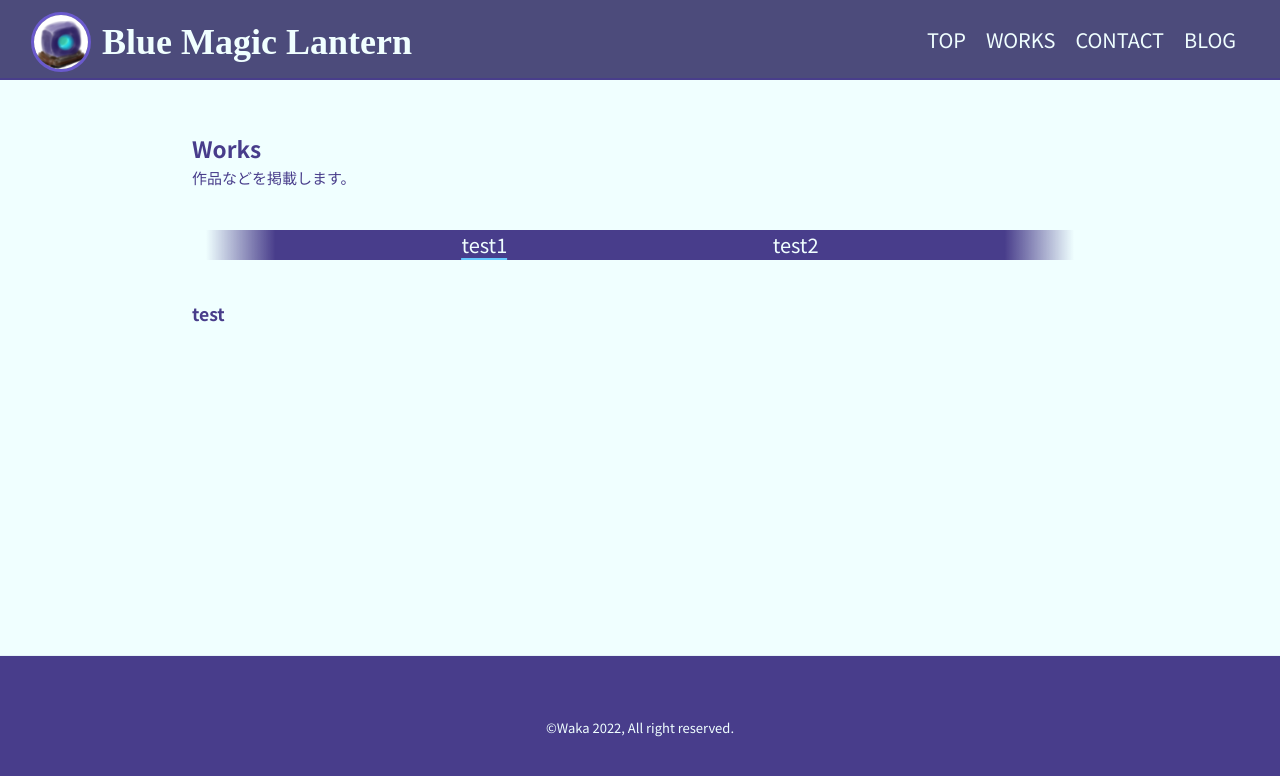
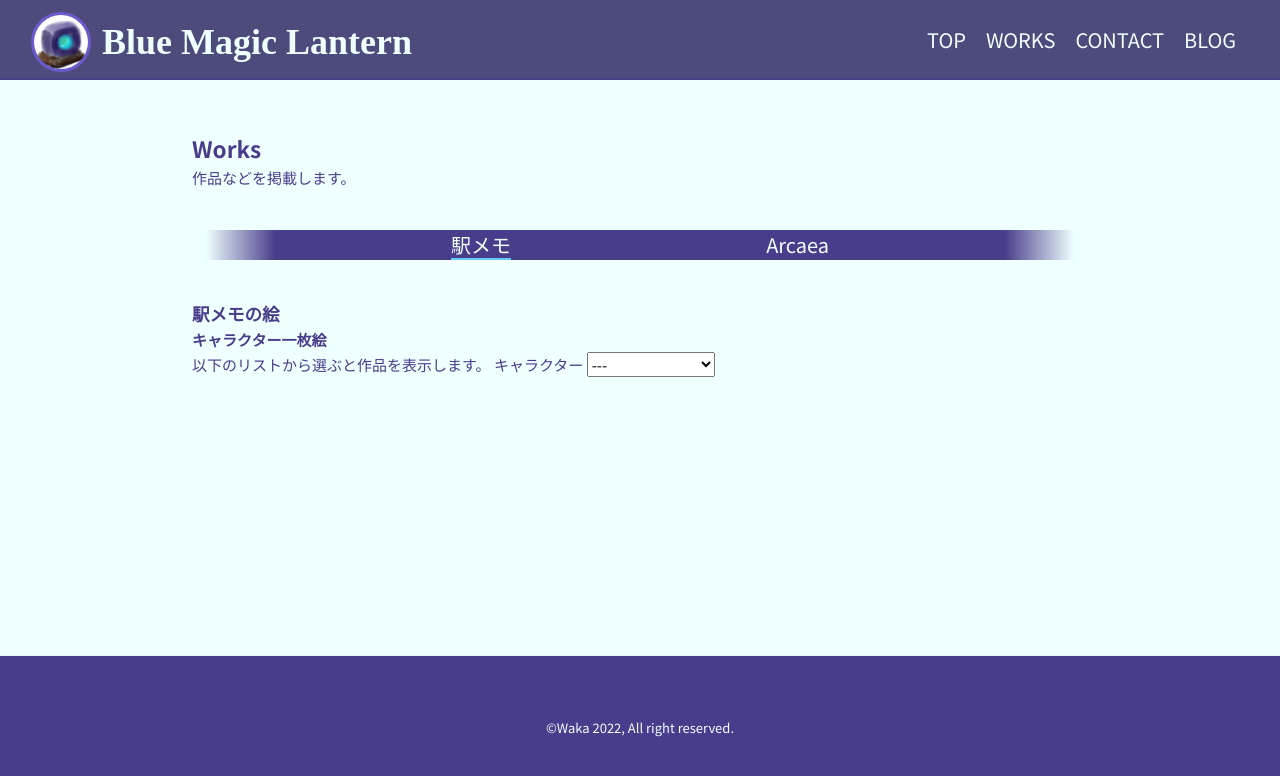
Before and after one commit to littleIkawa/blue-magic-lantern, a SvelteKit app: page /works/ekimemo in a window 1280 px wide. Shown: the top 776 px of the page. Built offline with nearby package versions, Linux system fonts and the light colour scheme.

Commit message:
ekimemo character works

```diff
--- /dev/null
+++ b/src/components/PictureCard.svelte
@@ -0,0 +1,25 @@
+<script lang="ts">
+  import { base } from "$app/paths";
+
+  // /img/以下のパス
+  export let path: string;
+  export let width = "100%";
+  export let alt: string;
+</script>
+
+<div class="picture-card" style:width style:height={"auto"}>
+  <img src={`${base}/img/${path}`} {alt} />
+</div>
+
+<style>
+  .picture-card {
+    background-color: darkslateblue;
+    border: 2px solid var(--main-font-color);
+    margin: 1rem 2rem;
+  }
+  .picture-card > img {
+    width: 100%;
+    height: 100%;
+    object-fit: contain;
+  }
+</style>
--- /dev/null
+++ b/src/lib/works/ekimemo/index.ts
@@ -0,0 +1,42 @@
+import type { WorkData } from "$lib/works";
+// 駅メモのキャラクター情報
+
+export interface EkimemoCharacter {
+  // 画像名とかに使う
+  id: string;
+  // こっちは日本語でのちゃんとしたキャラの名前
+  name: string;
+}
+
+export const characterList: EkimemoCharacter[] = [
+  { id: "miyabi", name: "桂みやび" },
+  { id: "naho", name: "豊栄なほ" },
+  { id: "tsumugi", name: "根雨つむぎ" },
+  { id: "iroha", name: "象潟いろは" },
+  { id: "naru", name: "海部なる" },
+  { id: "kanon", name: "阿佐ヶ谷カノン" },
+];
+
+export interface EkimemoWorkData extends WorkData {
+  charaId: string;
+}
+
+// キャラごとの絵をここで並べる
+export const charaWorkDataList: EkimemoWorkData[] = [
+  { charaId: "miyabi", path: "ekimemo/miyabi_1.png", date: "2022-08-11" },
+  { charaId: "miyabi", path: "ekimemo/miyabi_2.png", date: "2022-08-11" },
+  { charaId: "miyabi", path: "ekimemo/miyabi_3.png", date: "2022-08-11" },
+  { charaId: "miyabi", path: "ekimemo/miyabi_4.png", date: "2022-08-11" },
+  { charaId: "naho", path: "ekimemo/naho_1.png", date: "2022-08-11" },
+  { charaId: "naho", path: "ekimemo/naho_2.png", date: "2022-08-11" },
+  { charaId: "wakana", path: "ekimemo/wakana_1.png", date: "2022-08-11" },
+  { charaId: "wakana", path: "ekimemo/wakana_2.png", date: "2022-08-11" },
+  { charaId: "asuka", path: "ekimemo/asuka_1.png", date: "2022-08-11" },
+  { charaId: "iroha", path: "ekimemo/iroha_1.png", date: "2022-08-11" },
+  { charaId: "tsumugi", path: "ekimemo/tsumugi_1.png", date: "2022-08-11" },
+  { charaId: "naru", path: "ekimemo/naru_1.png", date: "2022-08-11" },
+  { charaId: "kanon", path: "ekimemo/kanon_1.png", date: "2022-08-11" },
+];
+
+// その他の一枚絵はここ
+export const workDataList: WorkData[] = [{ path: "ekimemo/fall.png", date: "2022-09-11" }];
--- /dev/null
+++ b/src/lib/works/index.ts
@@ -0,0 +1,8 @@
+// 作品のデータ
+export interface WorkData {
+  // img/works/以下のパスを記述
+  path: string;
+  date: string;
+  title?: string;
+  description?: string;
+}
--- a/src/routes/blog/[slug]/+page.svelte
+++ b/src/routes/blog/[slug]/+page.svelte
@@ -14,7 +14,6 @@
 
   const dateText = `${date.getFullYear()}-${date.getMonth() + 1}-${date.getDate()}`;
 
-  // TODO: ogpはデプロイしたあと設定
   const ogp = {
     url: `https://littleikawa.github.io/blue-magic-lantern/blog/${id}/`,
     type: "article",
--- a/src/routes/works/+layout.svelte
+++ b/src/routes/works/+layout.svelte
@@ -1,9 +1,9 @@
-<script>
+<script lang="ts">
   import IndexBar from "@/components/IndexBar.svelte";
 
   const indexList = [
-    { name: "test1", href: "/works/ekimemo" },
-    { name: "test2", href: "/works/test2" },
+    { name: "駅メモ", href: "/works/ekimemo" },
+    { name: "Arcaea", href: "/works/arcaea" },
   ];
 </script>
 
--- a/src/routes/works/ekimemo/+page.svelte
+++ b/src/routes/works/ekimemo/+page.svelte
@@ -1 +1,55 @@
-<h3>test</h3>
+<script lang="ts">
+  import { base } from "$app/paths";
+  import PictureCard from "@/components/PictureCard.svelte";
+  import { characterList, type EkimemoCharacter, type EkimemoWorkData } from "@/lib/works/ekimemo";
+
+  $: selectedCharacterIdx = characterList.length;
+  let selectedCharacter: EkimemoCharacter | null;
+  $: if (characterList[selectedCharacterIdx] !== undefined) {
+    selectedCharacter = characterList[selectedCharacterIdx];
+  } else {
+    selectedCharacter = null;
+  }
+  $: {
+    if (selectedCharacter) {
+      getCharaWorks(selectedCharacter.id);
+    }
+  }
+
+  let charaWorks: EkimemoWorkData[];
+  $: charaWorks = [];
+  const getCharaWorks = async (id: string) => {
+    const response = await fetch(`${base}/api/works/ekimemo?id=${id}`);
+    const worksList: EkimemoWorkData[] = await response.json();
+    charaWorks = worksList;
+  };
+</script>
+
+<h3>駅メモの絵</h3>
+
+<h4>キャラクター一枚絵</h4>
+以下のリストから選ぶと作品を表示します。
+
+<label for="ekimemo-character">キャラクター</label>
+<select id="ekimemo-character" bind:value={selectedCharacterIdx}>
+  <option value={characterList.length}>---</option>
+  {#each characterList as character, idx (character.id)}
+    <option value={idx}>
+      {character.name}
+    </option>
+  {/each}
+</select>
+
+<div class="gallery-container">
+  {#each charaWorks as work}
+    <PictureCard path={`works/${work.path}`} width={"40%"} alt={work.charaId} />
+  {/each}
+</div>
+
+<style>
+  .gallery-container {
+    display: flex;
+    flex-wrap: wrap;
+    justify-content: space-around;
+  }
+</style>
```
Also changed, not shown: src/routes/api/works/ekimemo/+server.ts (added, +14 -0 lines), src/routes/works/arcaea/+page.svelte (added).
